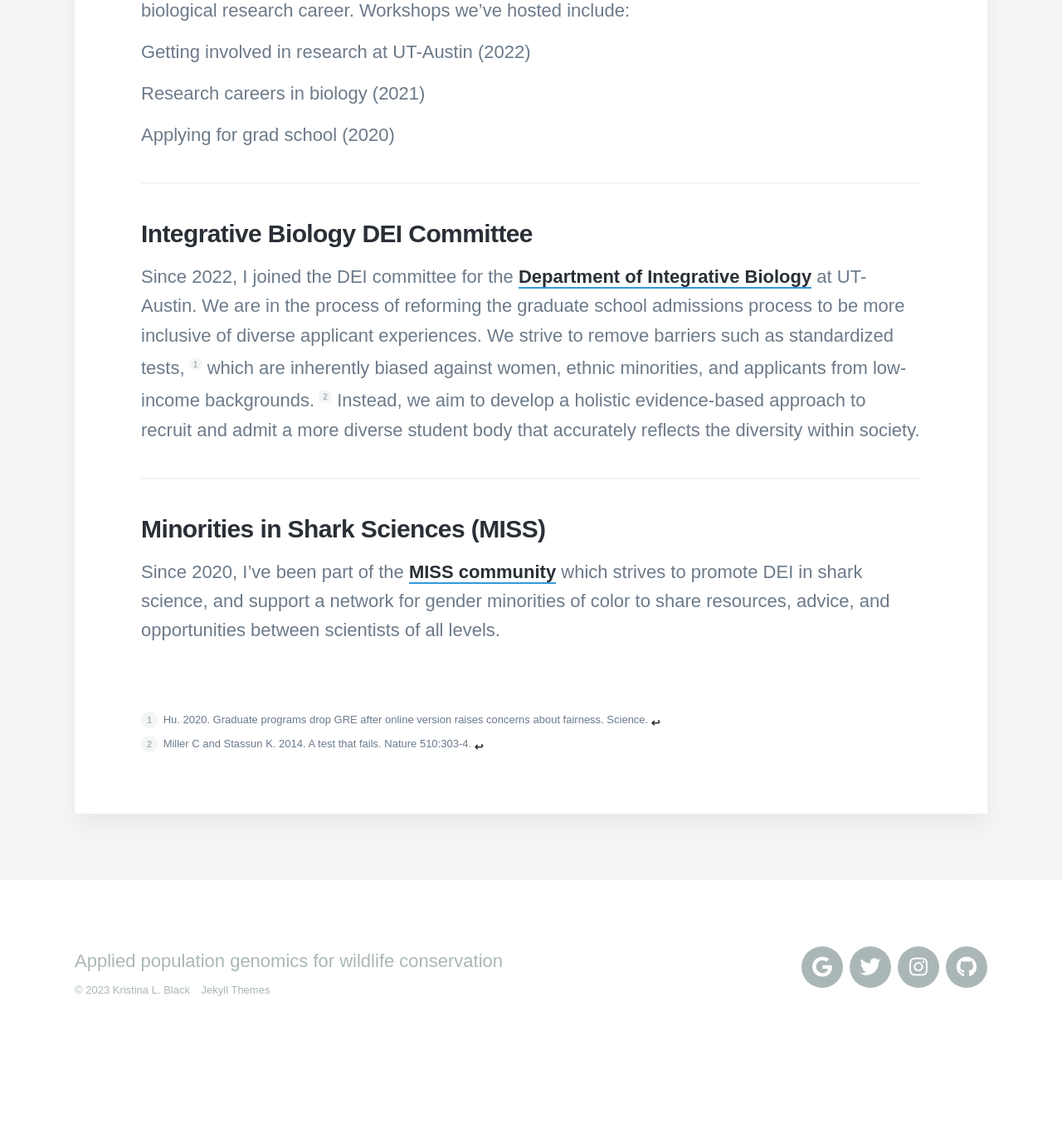
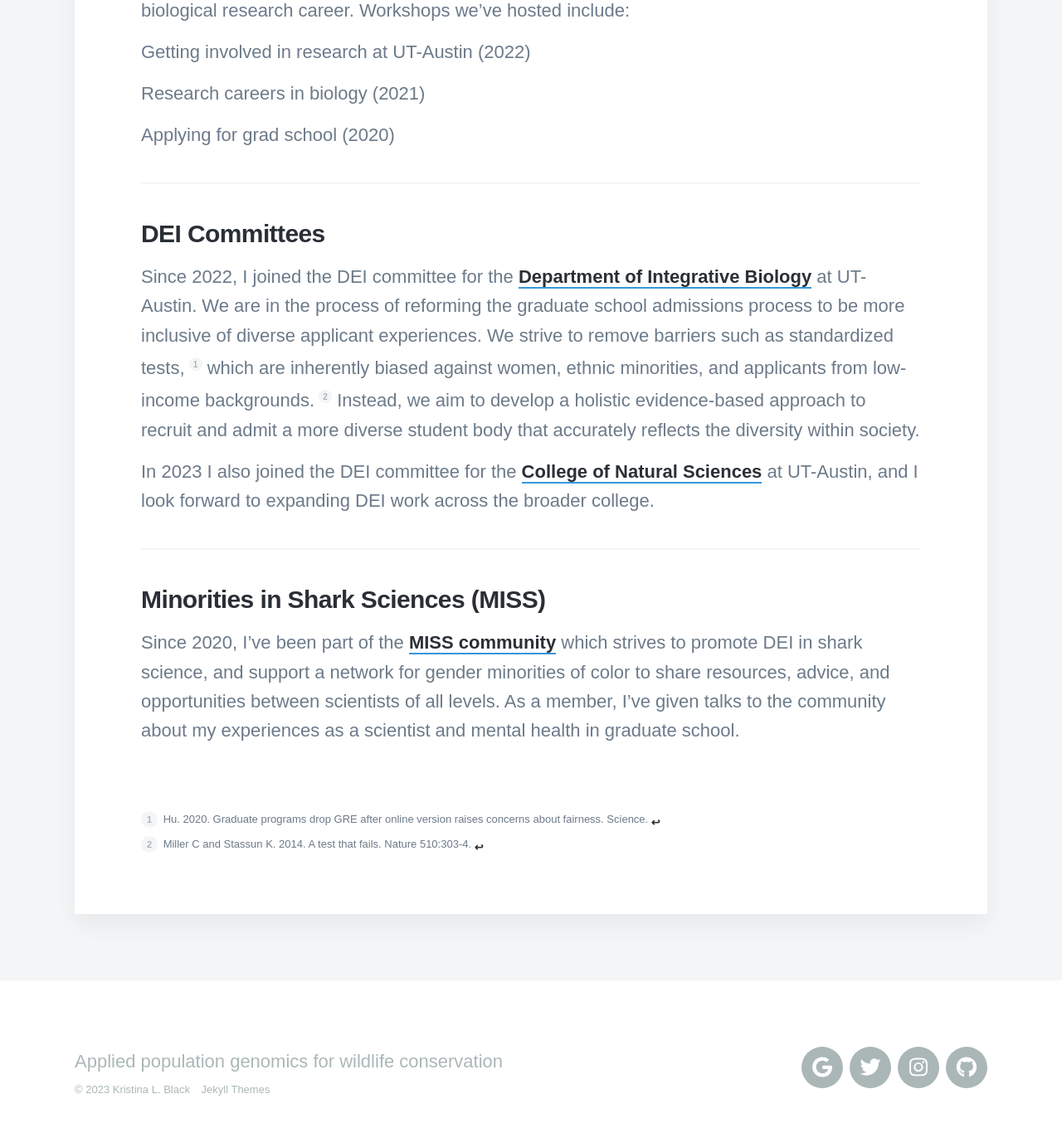
Before and after one commit to kristinaleilani/kristinaleilani.github.io, a Jekyll site: the page built from _pages/dei.md, in a window 1280 px wide and 1400 px high, scrolled down 2630 px. Shown: the top 1360 px of the window at 83% size. Built offline with Jekyll 4.4.1, drawn with Linux system fonts in a browser that asks for light colours; nearby versions of some CDN libraries; some web fonts are replaced; before the commit the page ends 3910 px from its top, so only the background shows below that.

Commit message:
Update dei.md

```diff
--- a/_pages/dei.md
+++ b/_pages/dei.md
@@ -48,17 +48,18 @@ Applying for grad school (2020)
 
 
 
-### Integrative Biology DEI Committee
+### DEI Committees
 
 Since 2022, I joined the DEI committee for the [Department of Integrative Biology](https://integrativebio.utexas.edu/academics/diversity-inclusion) at UT-Austin. We are in the process of reforming the graduate school admissions process to be more inclusive of diverse applicant experiences. We strive to remove barriers such as standardized tests,[^1] which are inherently biased against women, ethnic minorities, and applicants from low-income backgrounds.[^2] Instead, we aim to develop a holistic evidence-based approach to recruit and admit a more diverse student body that accurately reflects the diversity within society.
 
 [^1]: Hu. 2020. Graduate programs drop GRE after online version raises concerns about fairness. Science.
 [^2]: Miller C and Stassun K. 2014. A test that fails. Nature 510:303-4.
 
+In 2023 I also joined the DEI committee for the [College of Natural Sciences](https://cns.utexas.edu/) at UT-Austin, and I look forward to expanding DEI work across the broader college.
 
 
 ---
 
 ### Minorities in Shark Sciences (MISS)
 
-Since 2020, I've been part of the [MISS community](https://www.misselasmo.org/) which strives to promote DEI in shark science, and support a network for gender minorities of color to share resources, advice, and opportunities between scientists of all levels.
+Since 2020, I've been part of the [MISS community](https://www.misselasmo.org/) which strives to promote DEI in shark science, and support a network for gender minorities of color to share resources, advice, and opportunities between scientists of all levels. As a member, I've given talks to the community about my experiences as a scientist and mental health in graduate school.
```
